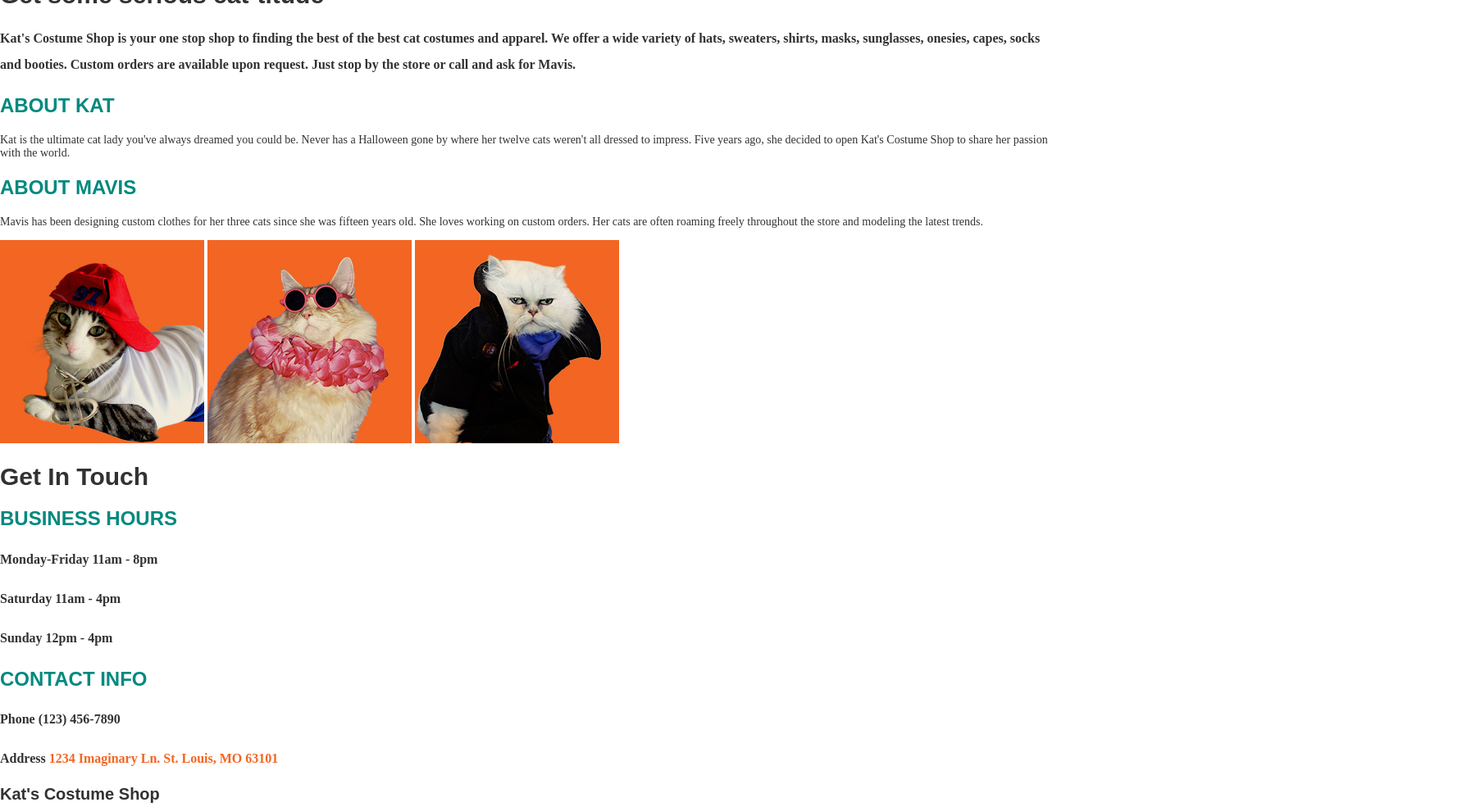
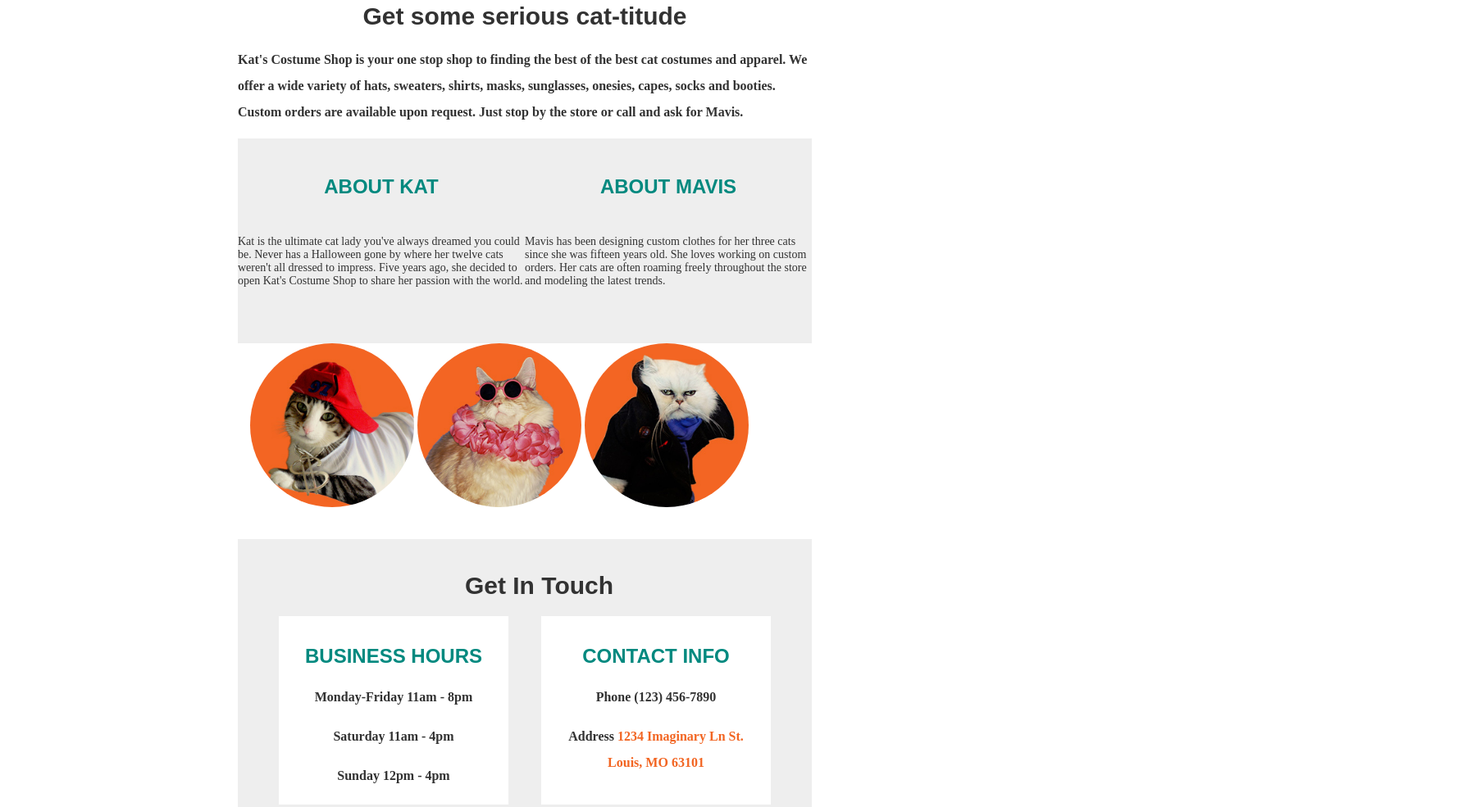
Before and after one commit to jazzturn/cat_costume_project, a plain HTML site: page index.html in a window 1280 px wide. Shown: the part 669-1654 px from the top of the page at 82% size, 1800 px wide, since content can reach past the window. Drawn offline with Linux system fonts and the light colour scheme.

Commit message:
next set of edits: added necessary amount of divs, floated all divs, and colored backgrounds

```diff
--- a/assets/css/index.css
+++ b/assets/css/index.css
@@ -105,6 +105,9 @@ a {
   font-size: 1em;
   color:#f26522;
 }
+nav {
+  height: 80px;
+}
 nav h1 {
   font-family:PT Sans Narrow Bold, sans-serif;
   font-size: 1.5em;
@@ -114,11 +117,92 @@ nav p {
   font-family: PT Sans Regular, sans-serif;
   font-size: .9em;
   color: #323232;
+  float: right;
+  display: block;
+  position: relative;
+  top: 15px;
 }
 footer h1 {
   font-family: PT Sans Narrow Bold, sans-serif;
   font-size: 1.25em;
   color: #323232;
+  text-align: center;
+}
+footer img {
+  width: 100%;
+}
+.main {
+  margin: 0 auto;
+  width: 700px;
+}
+.main_2 {
+  margin: 0 auto;
+  width: 700px;
+  background-color: #eeeeee;
+}
+.intro {
+  margin: 0 auto;
+}
+.intro h1 {
+  text-align: center;
+}
+.kat {
+  float: left;
+  width: 50%;
+  background-color: #eeeeee;
+  height: 250px;
+}
+.mavis {
+  float: right;
+  width: 50%;
+  background-color: #eeeeee;
+  height: 250px;
+}
+.kat h2 {
+  text-align: center;
+  padding: 25px;
+}
+.mavis h2 {
+  text-align: center;
+  padding: 25px;
+}
+.cool-cats {
+  width: 200px;
+  height: 200px;
+  border-radius: 50%;
+}
+.main_2 {
+  text-align: center;
+  margin: 0 auto;
+  height: 405px;
+}
+.main_2 h1 {
+  text-align: center;
+padding: 40px 0 0 35px;
+}
+.hours {
+  background-color: white;
+  display: inline-block;
+  width: 250px;
+  height: 200px;
+  float: left;
+  margin-left: 50px;
+  padding: 15px;
+}
+.contact {
+  display: inline-block;
+  background-color: white;
+  width: 250px;
+  height: 200px;
+  float: right;
+  margin-right: 50px;
+  padding: 15px;
+}
+.center {
+  text-align: center;
+}
+.fix-it {
+  padding: 15px;
 }
 @media(min-width: 660px) {
 }
--- a/index.html
+++ b/index.html
@@ -1,6 +1,6 @@
 <html>
   <head>
-    <title>Kat's Constume Shop</title>
+    <title>Kat's Costume Shop</title>
     <meta content="width=device-width,maximum-scale=1.0,initial-scale=1.0,minimum-scale=1.0,user-scalable=yes" name="viewport">
 
     <link href='./assets/css/index.css' media='all' rel='stylesheet'>
@@ -12,11 +12,12 @@
       <p>ABOUT</p>
       <p>CONTACT</p>
     </nav>
-    <div class=splash>
-      <img src="./assets/images/kats-hero2.png" />
+    <div class="splash">
+      <img src="./assets/images/kats-hero.jpg" />
     </div>
 
     <div class='main'>
+    <div class="intro">
       <h1>Get some serious cat-titude</h1>
 
       <h3>Kat's Costume Shop is your one stop shop to finding the
@@ -24,26 +25,30 @@
       variety of hats, sweaters, shirts, masks, sunglasses, onesies,
       capes, socks and booties. Custom orders are available upon
       request. Just stop by the store or call and ask for Mavis.</h3>
-      <div class=" about kat">
+    </div>
+<div class="kat">
       <h2>About Kat</h2>
       <p>Kat is the ultimate cat lady you've always dreamed you could
       be. Never has a Halloween gone by where her twelve cats weren't
       all dressed to impress. Five years ago, she decided to open
       Kat's Costume Shop to share her passion with the world.</p>
 </div>
-<div class="about mavis">
+<div class="mavis">
       <h2>About Mavis</h2>
       <p>Mavis has been designing custom clothes for her three
       cats since she was fifteen years old. She loves working on
       custom orders. Her cats are often roaming freely throughout
       the store and modeling the latest trends.</p>
     </div>
-<div class="cool-cats">
-      <img src="assets/images/kats-cat1.jpg" />
-      <img src="assets/images/kats-cat2.jpg" />
-      <img src="assets/images/kats-cat3.jpg" />
+<div class="fix-it">
+      <img class="cool-cats" src="./assets/images/kats-cat1.jpg" />
+      <img class="cool-cats" src="./assets/images/kats-cat2.jpg" />
+      <img class="cool-cats" src="./assets/images/kats-cat3.jpg" />
 </div>
-      <h1>Get In Touch</h1>
+
+</div>
+<div class="main_2">
+      <h1 class="center">Get In Touch</h1>
 <div class="hours">
       <h2>Business Hours</h2>
         <h3>Monday-Friday 11am - 8pm</h3>
@@ -52,15 +57,16 @@
 </div>
 <div class="contact">
           <h2>Contact Info</h2>
-      <h3>Phone
-      (123) 456-7890</h3>
+            <h3>Phone (123) 456-7890</h3>
 
           <h3>Address
-      <a>1234 Imaginary Ln.
-      St. Louis, MO 63101</a></h3>
+            <a>1234 Imaginary Ln St. Louis, MO 63101</a></h3>
 </div>
+
 </div>
+
     <footer>
+      <img src="./assets/images/kats-map.jpg" />
       <h1>Kat's Costume Shop</h1>
     </footer>
   </body>
```
Lines whose indentation alone changed are shown as unchanged.
